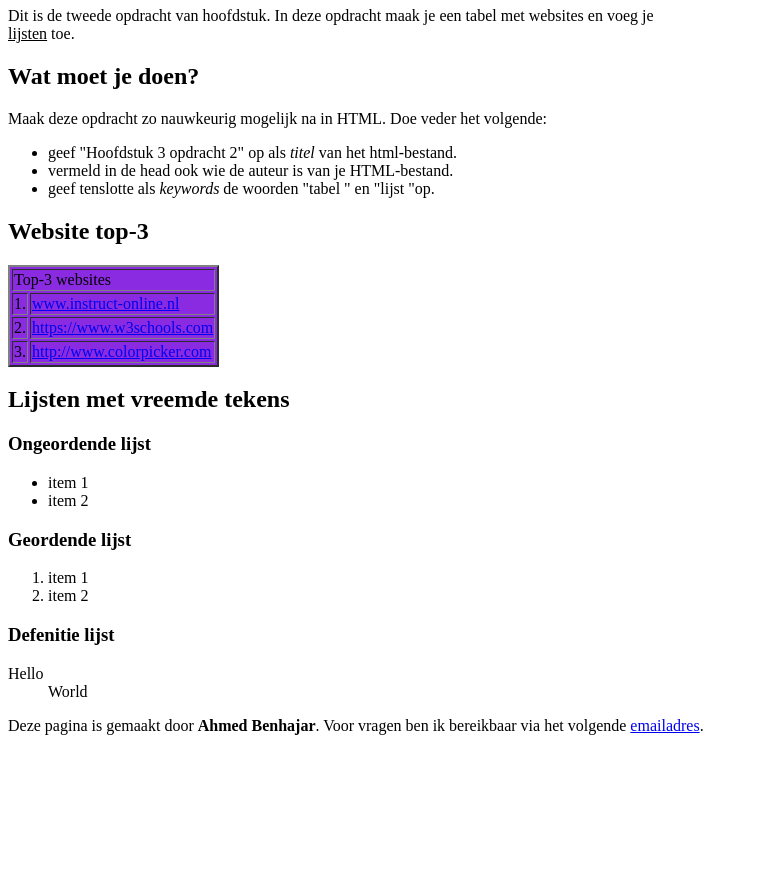
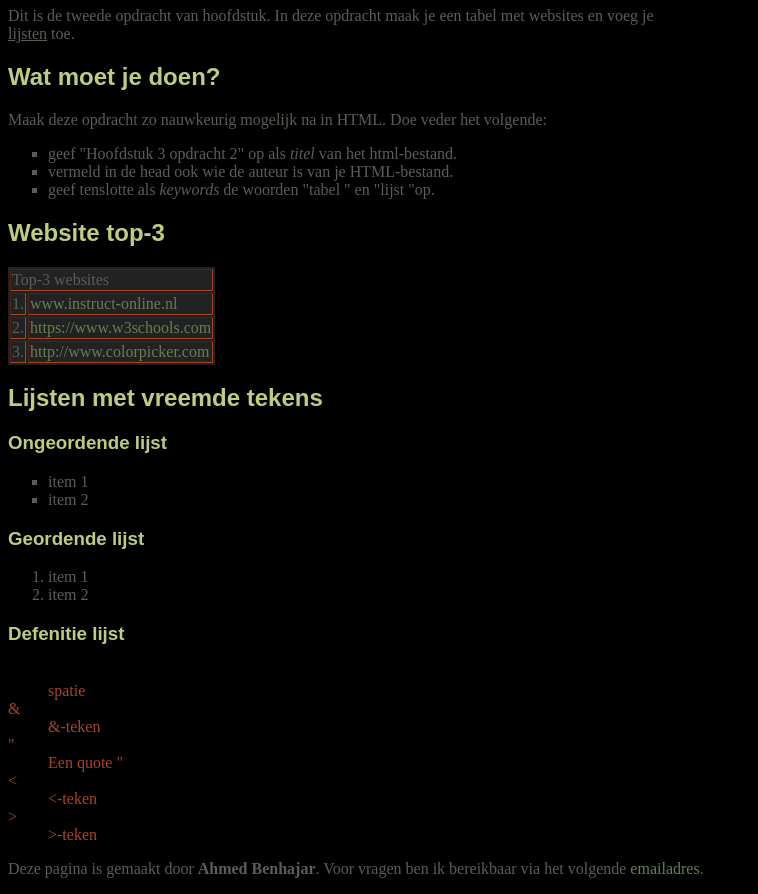
Before and after one commit to ahmed-ben10/htmlTest, a plain HTML site: page boek html/Lijsten en tabellen.html in a window 1280 px wide. Shown: the part 73-967 px from the top of the page, without its empty margins (0-758 px from the left). Before the commit the page ends 824 px from the top, so only its background shows below. Drawn offline with Linux system fonts and the light colour scheme.

Commit message:
CSS hoofdstuk gemaakt

```diff
--- /dev/null
+++ b/Testmap/testcss.css
@@ -0,0 +1,9 @@
+h1{
+color:white;
+background-color: rgb(90, 90, 90);
+text-align:center;
+}
+body{
+    background-image:
+url('Images/prism.  png')  ;
+}
--- /dev/null
+++ b/boek html/CSS/style.css
@@ -0,0 +1,35 @@
+body{
+background-color: black;
+color: #5e5c56;
+}
+p{
+    font-family: calibiri;
+}
+h1,h2,h3,h4,h5,h6{
+    font-family: Arial;
+    color: #c0cb7f;
+}
+
+a{
+color: #667f51;
+text-decoration: none;
+}
+
+a:hover{
+text-decoration: underline
+}
+
+table{
+border: 1px;
+background-color: #222222;
+border-color: #a64626;
+border-width: 250px;
+}
+
+ul{
+list-style-type: square;
+}
+
+dl{
+color: #a64626;
+}
--- a/boek html/Lijsten en tabellen.html
+++ b/boek html/Lijsten en tabellen.html
@@ -4,8 +4,10 @@
 <head>
 <title>Hoofdstuk 3 opdracht 3</title>
 <meta name="author"content="Ahmed Benhajar">
+<link rel="stylesheet"type="text/css"href="CSS/style.css">
 </head>
-<body background-color: Green>
+
+
 <body>
 <h1>Tabellen, hyperlinks en lijsten</h1>
 
@@ -23,7 +25,7 @@
 
 <h2>Website top-3</h2>
 
-<table border="2" style="background-color: blueviolet">
+<table border="2">
     <tr>
         <td colspan="2">Top-3 websites</td>
     </tr>
@@ -62,8 +64,20 @@
 <h3>Defenitie lijst</h3>
 
 <dl>
-  <dt>Hello</dt>
-  <dd>World</dd>
+  <dt>&nbsp;</dt>
+  <dd>spatie</dd>
+
+  <dt>&amp;</dt>
+  <dd>&amp;-teken</dd>
+
+  <dt>&quot;</dt>
+  <dd>Een quote &quot;</dd>
+
+  <dt>&lt;</dt>
+  <dd>&lt;-teken</dd>
+
+  <dt>&gt;</dt>
+  <dd>&gt;-teken</dd>
 </dl>
 <p>Deze pagina is gemaakt door <b>Ahmed Benhajar</b>. Voor vragen ben ik bereikbaar via het volgende <a href="mailto:302267915@student.rocmondriaan.nl">emailadres</a>.</p>
 
```
Also changed, not shown: HTMLProject/Untitled-1.html (+0 -1 lines), Testmap/TestHTML.html (added, +18 -0 lines), Testmap/Images/prism.png (added).
